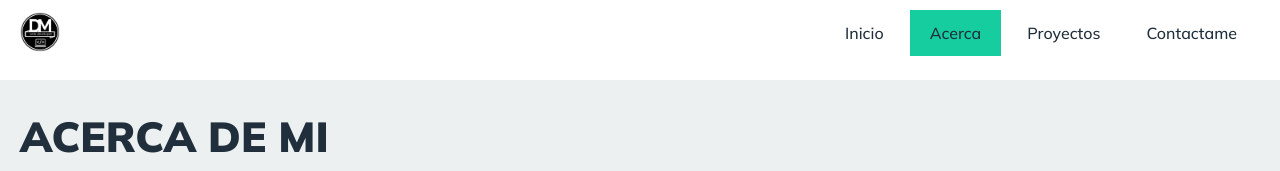
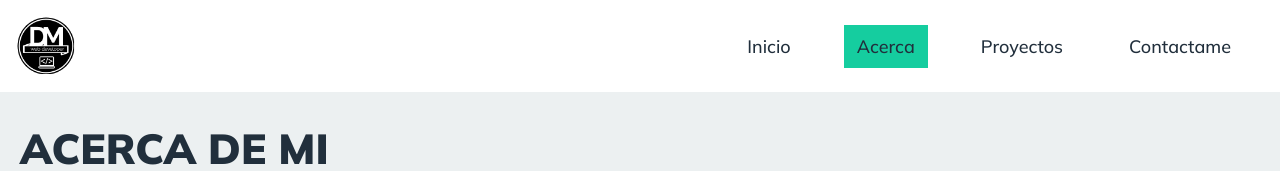
Before and after one commit to davidsm09/davidsm09.github.io, a plain HTML site: page about.html in a window 1280 px wide. Shown: the top 171 px of the page. Drawn offline with Linux system fonts and the light colour scheme.

Commit message:
ultima version

```diff
--- a/Estilos/mobile.css
+++ b/Estilos/mobile.css
@@ -9,30 +9,43 @@
 
 /* Nav bar */
 
-.navbar {
-    overflow: auto;
-    padding-top: 10px;
-    padding-bottom: 10px;
-    height: 10%;
-}
-.navbar .logo {
-    float: left;
-    padding-top: 5px;
-}
-.navbar .logo img {
-    height: 30px;
-    margin-top: 4px;
-}
+.header{
+    background-color: #bdffee;
+  }
 
-.navbar ul li a {
-    padding: 5px 8px;
-    font-size: 15px;
-    margin: 0;
-}
-.navbar ul {
-    padding-top: 9px;
-    margin-left: 3px;
-}
+.header .button{
+    display: block;
+    cursor: pointer;
+    background-color: #bdffee;
+  }
+  .header .nav{
+    width:100%;
+    display: none;
+    height:0;
+    pointer-events: none;
+    overflow: hidden;
+    transition: all .5s ease;
+
+    display: flex;
+    flex-flow: column nowrap;
+    justify-content: center;
+    align-items: center;
+  }
+  .header .nav.activo{
+    display: block;
+    height:44vh;
+    pointer-events: auto;
+    margin-top: 30px;
+  }
+  .header .ul{
+    flex-direction: column;
+  }
+  .header .li{
+    margin: 1rem 0;
+  }
+  .header img{
+    width: 50px;
+  }
 
 
 /* portada contenido */
@@ -59,7 +72,7 @@
 
 /* About*/
 .main-about {
-    padding: 30px 0;
+    padding: 30px auto;
     text-align: center;
 }
 
@@ -75,11 +88,12 @@
 
 .about-img img {
     height: 350px;
+
 }
 .about-img {
-    padding-left: 12px;
-    padding-bottom: 18px;
     overflow: hidden;
+    margin: 0 auto 20px auto;
+    padding-left: 15px;
 }
 .main-about hr {
     width: 100%;
--- a/Estilos/style.css
+++ b/Estilos/style.css
@@ -109,45 +109,73 @@ form .form-control {
     border-radius: 3px;
 }
 
+.active {
+    margin: 0px 20px;
+    padding: 10px 13px;
+    cursor: pointer;
+    background-color: var(--color-orange);
+    transition: ease-in .2s;
+}
 
 
 /* Nav bar */
 
+.header{
+    width:100%;
+    background-color: #ffffff;
+    padding: 1em;
 
-.navbar {
-    overflow: hidden;
-    padding-top: 10px;
-    padding-bottom: 10px;
-    height: 10vh;
+    display: flex;
+    flex-flow: row wrap;
+    justify-content: space-between;
+    align-items: center;
+
   }
 
-.navbar .logo {
-    float: left;
-    padding-top: 5px;
-}
-.navbar .logo img {
-    height: 40px;
-    margin-top: -3px;
+  .header img{
+    width: 60px;
   }
 
-.navbar ul {
-    float: right;
+  .a {
+    font-size: 18px;
   }
-.navbar ul li {
-    float: left;
+
+  .header .button{
+    display: none;
+    background-color: #ffffff;
+    border: none;
   }
-.navbar ul li a {
-    display: block;
-    padding: 13px 20px;
-    text-align: center;
+  .header .svg{
+    width:3em;
+    height:3em;
+    fill: var(--primary-color);
+  }
+
+  .header .ul{
+    display: flex;
+    flex-flow: row nowrap;
+    justify-content: flex-end;
+    align-items: center;
+
+  }
+  .header .li{
+    margin: 0px 20px;
+    padding: 10px 13px;
+    cursor: pointer;
     transition: ease-in .2s;
-    margin:0 3px ;
   }
-.navbar ul li a:hover,
-.navbar ul li .current {
+
+  .header .li:hover{
+    margin: 0px 20px;
+    padding: 10px 13px;
+    cursor: pointer;
     background-color: var(--color-orange);
-    transition: ease-in .3s;
+    transition: ease-in .2s;
   }
+
+
+
+
 
 /* portada contenido */
 .header-portada {
@@ -336,7 +364,7 @@ background-color: #2aa486;
 /* Contacto */
 
 .contact {
-    padding: 90px 0;
+    padding: 70px 0;
     background-color: var(--second-color);
 }
 .contact h2 {
@@ -347,7 +375,7 @@ background-color: #2aa486;
 .contact-form {
     background-color: #ffffff;
     width: 50%;
-    margin: 30px auto 40px auto;
+    margin: 30px auto 20px auto;
     padding: 50px 50px;
     border-radius: 8px;
     box-shadow: -1px 10px 22px 5px rgba(0,0,0,0.75);
@@ -389,7 +417,7 @@ background-color: #2aa486;
 .main-footer {
     text-align: center;
     padding: 13px;
-    height: 10vh;
+    height: 12vh;
     background-color: var(--second-color);
 }
 .main-footer p {
--- a/about.html
+++ b/about.html
@@ -13,21 +13,24 @@
   <title>Portafolio | Acerca</title>
 </head>
 <body>
-    <header class="header">
-      <nav class="navbar" class="navbar-home">
-        <div class="container">
-          <a href="index.html" class="logo"><img src="/Imgs/logopersonal.png" alt="David Mesa logo "></a>
+  <header class="header">
+    <img src="/Imgs/logopersonal.png" alt="logo personal">
 
-          <ul>
-            <li><a  href="index.html">Inicio</a></li>
-            <li><a class="current" href="about.html">Acerca</a></li>
-            <li><a href="projects.html">Proyectos</a></li>
-            <li><a href="contact.html">Contactame</a></li>
-          </ul>
+    <button class="button">
+      <svg class="svg" xmlns="http://www.w3.org/2000/svg" width="16" height="16" fill="currentColor" viewBox="0 0 16 16">
+          <path fill-rule="evenodd" d="M2.5 12a.5.5 0 0 1 .5-.5h10a.5.5 0 0 1 0 1H3a.5.5 0 0 1-.5-.5zm0-4a.5.5 0 0 1 .5-.5h10a.5.5 0 0 1 0 1H3a.5.5 0 0 1-.5-.5zm0-4a.5.5 0 0 1 .5-.5h10a.5.5 0 0 1 0 1H3a.5.5 0 0 1-.5-.5z"/>
+        </svg>
+    </button>
 
-        </div>
-      </nav>
-    </header>
+    <nav class="nav">
+        <ul class="ul">
+            <li class="li "><a href="/index.html" class="a ">Inicio</a></li>
+            <li class="li active"><a href="/about.html" class="a">Acerca</a></li>
+            <li class="li"><a href="/projects.html" class="a">Proyectos</a></li>
+            <li class="li"><a href="/contact.html" class="a">Contactame</a></li>
+        </ul>
+    </nav>
+  </header>
 
     <main class="main-about">
       <div class="container">
@@ -126,7 +129,7 @@
     </div>
 
     <footer class="main-footer" class="footer-home">
-      <p class="text footer">Hecho con amor ❤️ 2022 </p>
+      <p class="text footer">Hecho con ❤️ 2022 | by David Meza | Web Developer</p>
       <div class="social-media-footer">
         <ul>
           <li>
@@ -152,6 +155,7 @@
         </ul>
       </div>
     </footer>
+    <script src="app.js"></script>
 
 
 </body>
--- /dev/null
+++ b/app.js
@@ -0,0 +1,9 @@
+
+
+/* Cuando hago CLICK .button, .nav TOGGLE 'activo' */
+const button = document.querySelector('.button')
+const nav    = document.querySelector('.nav')
+
+button.addEventListener('click',()=>{
+    nav.classList.toggle('activo')
+})
```
Also changed, not shown: contact.html (+19 -14 lines), index.html (+20 -15 lines), projects.html (+19 -14 lines). Lines whose indentation alone changed are shown as unchanged.
